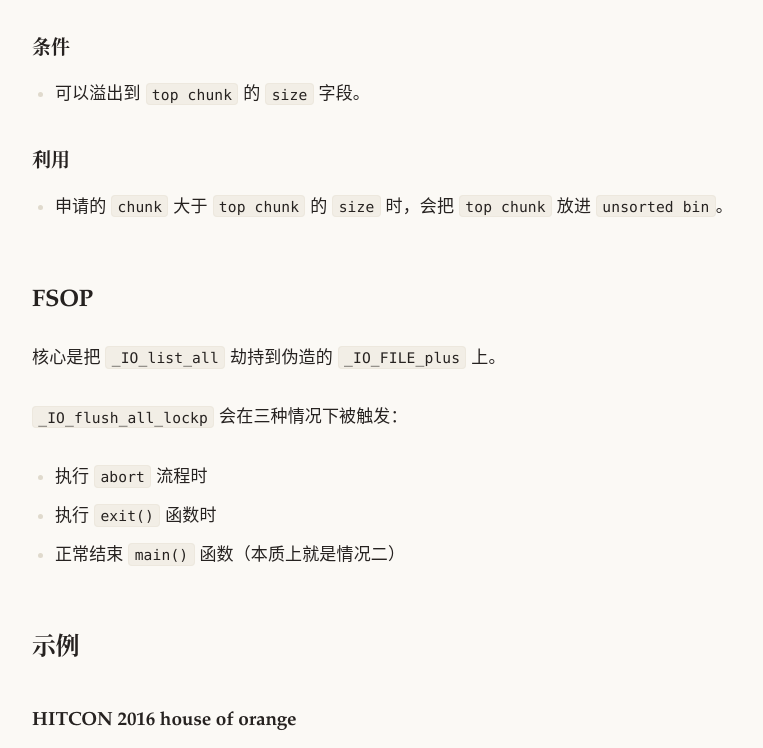
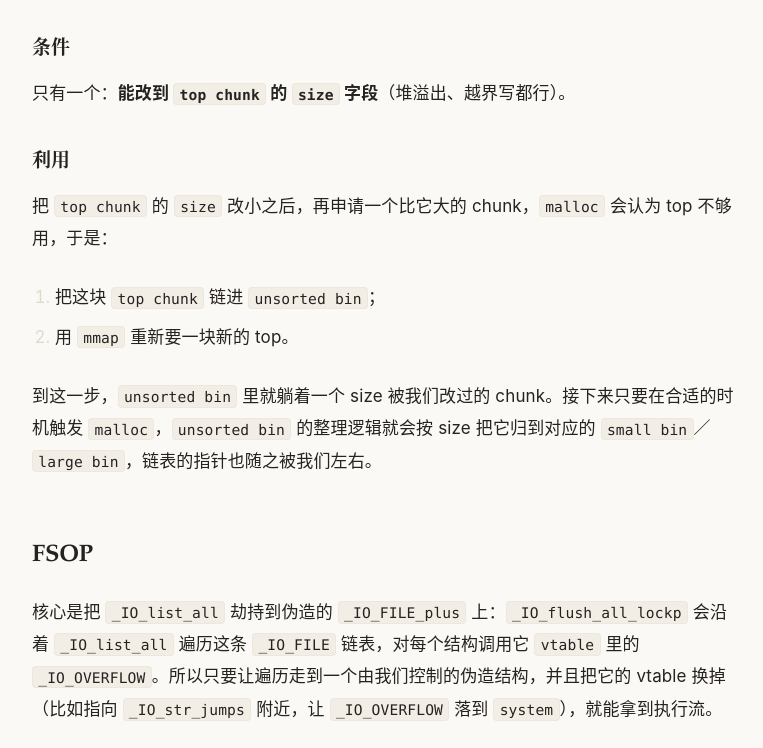
Before and after one commit to Find-key/Find-key.github.io, an Astro site: page /blog/posts/orange in a window 1280 px wide. Shown: the part 532-1280 px from the top of the page, without its empty margins (384-1147 px from the left). Built offline with nearby package versions, Linux system fonts and the light colour scheme; Astro itself is replaced by a stand-in of ours; some packages are replaced by stand-ins of ours.

Commit message:
content(orange): 补齐机制的因果，改掉电报式短句
- 条件/利用原来各一句，补成"改小 top size → 触发 malloc 失败 → top 进 unsorted bin
  → mmap 新 top → 后续 malloc 整理链表"的完整链条
- FSOP 段补上 _IO_flush_all_lockp 的遍历方式与 _IO_OVERFLOW 落点
- 漏洞分析段说明 upgrade 为什么不校验 size（堆溢出入口）
- 0x61 段把 _chain 偏移、main_arena+168 与 smallbin[0x60] 的对应关系讲清楚
- 概率通过段说明 _mode 为正时为什么会在第一个结构崩掉

````diff
--- a/src/content/blog/orange.md
+++ b/src/content/blog/orange.md
@@ -13,14 +13,21 @@ tags: [io-file]
 ## House of orange
 
 ### 条件
-- 可以溢出到 `top chunk` 的 `size` 字段。
+
+只有一个：**能改到 `top chunk` 的 `size` 字段**（堆溢出、越界写都行）。
 
 ### 利用
-- 申请的 `chunk` 大于 `top chunk` 的 `size` 时，会把 `top chunk` 放进 `unsorted bin`。
+
+把 `top chunk` 的 `size` 改小之后，再申请一个比它大的 chunk，`malloc` 会认为 top 不够用，于是：
+
+1. 把这块 `top chunk` 链进 `unsorted bin`；
+2. 用 `mmap` 重新要一块新的 top。
+
+到这一步，`unsorted bin` 里就躺着一个 size 被我们改过的 chunk。接下来只要在合适的时机触发 `malloc`，`unsorted bin` 的整理逻辑就会按 size 把它归到对应的 `small bin`／`large bin`，链表的指针也随之被我们左右。
 
 ## FSOP
 
-核心是把 `_IO_list_all` 劫持到伪造的 `_IO_FILE_plus` 上。
+核心是把 `_IO_list_all` 劫持到伪造的 `_IO_FILE_plus` 上：`_IO_flush_all_lockp` 会沿着 `_IO_list_all` 遍历这条 `_IO_FILE` 链表，对每个结构调用它 `vtable` 里的 `_IO_OVERFLOW`。所以只要让遍历走到一个由我们控制的伪造结构，并且把它的 vtable 换掉（比如指向 `_IO_str_jumps` 附近，让 `_IO_OVERFLOW` 落到 `system`），就能拿到执行流。
 
 `_IO_flush_all_lockp` 会在三种情况下被触发：
 - 执行 `abort` 流程时
@@ -119,8 +126,7 @@ int upgrade()
   return puts("Finish");
 }
 ```
-在 `upgrade()` 中又对 *name* 的 **size** 进行了输入。
-这是非常显然的溢出漏洞。
+`upgrade()` 会再读一次 name 的长度，用的却是攻击者自己填的 size，没有和申请时的大小比对——这就给了堆溢出，也是整条利用链的入口。
 
 #### exp
 ```python
@@ -253,20 +259,19 @@ io.interactive()
 > 调用链：_libc_malloc -> malloc_printerr -> libc_message -> abort -> fflush(_IO_fflush) -> _IO_flush_all -> _IO_flush_all_lockp -> _IO_OVERFLOW
 
 #### 0x61
-关键在于 `_IO_FILE` 的 `_chain` 字段。
-若将 `_IO_list_all` 劫持为 `main_arena+88`，那么对应的 `_chain` 应该是 `main_arena+168`.
-而 `main_arena+168` 是 `small bin[0x60]` 的位置。
+关键在于 `_IO_FILE` 的 `_chain` 字段——它决定遍历时下一个结构在哪。
 
-将 `unsorted bins` 中的 chunk 的 size 位覆盖为 **0x61**
+`_IO_list_all` 被劫持成 `main_arena+88` 之后，按 `_chain` 的偏移（`0x68`）算出来正好是 `main_arena+168`，而那正是 `small bin[0x60]` 的链表头。
 
-再 `malloc` 时会遍历 `unsorted bins`，然后将 `chunk` 放到对应 `small bins/lager bins` 中
+于是把 `unsorted bin` 里那个 chunk 的 size 字段改成 `0x61`（即 0x60 大小的 chunk）：下次 `malloc` 整理 `unsorted bin` 时，它会按这个 size 被挂进 `small bin[0x60]`，而挂进去就会改写这块链表的 `bk`——也就是让 `main_arena+168` 指向我们堆上伪造的结构。
 
-这样就能控制链表的第二个元素，也就是我们伪造的 `_IO_FILE_plus` 结构体。
+遍历走到这里，第二个 `_IO_FILE` 就是我们伪造的 `_IO_FILE_plus`。
 
 #### 概率通过
 
-这个问题的关键在于结构体的 `_mode` 字段。
-`_mode` 字段需要是负数，若为正，则在遍历第一个 `_IO_FILE` 结构体就会触发 `_IO_OVERFLOW`.
+这一步有时能过有时不能，差别在结构体的 `_mode` 字段。
+
+遍历时每个结构都要先过一遍 `_IO_flush_all_lockp` 的检查，`_mode` 为正就会被认定"需要 flush"，直接调用 `_IO_OVERFLOW`。而第一个结构其实是 arena 里的垃圾数据，它一崩，程序就在走到我们伪造的结构之前结束了。所以要让 `_mode` 落在负数区间，把第一个结构跳过去。
 ```C
 int
 _IO_flush_all_lockp (int do_lock) # do_lock = 1
````
